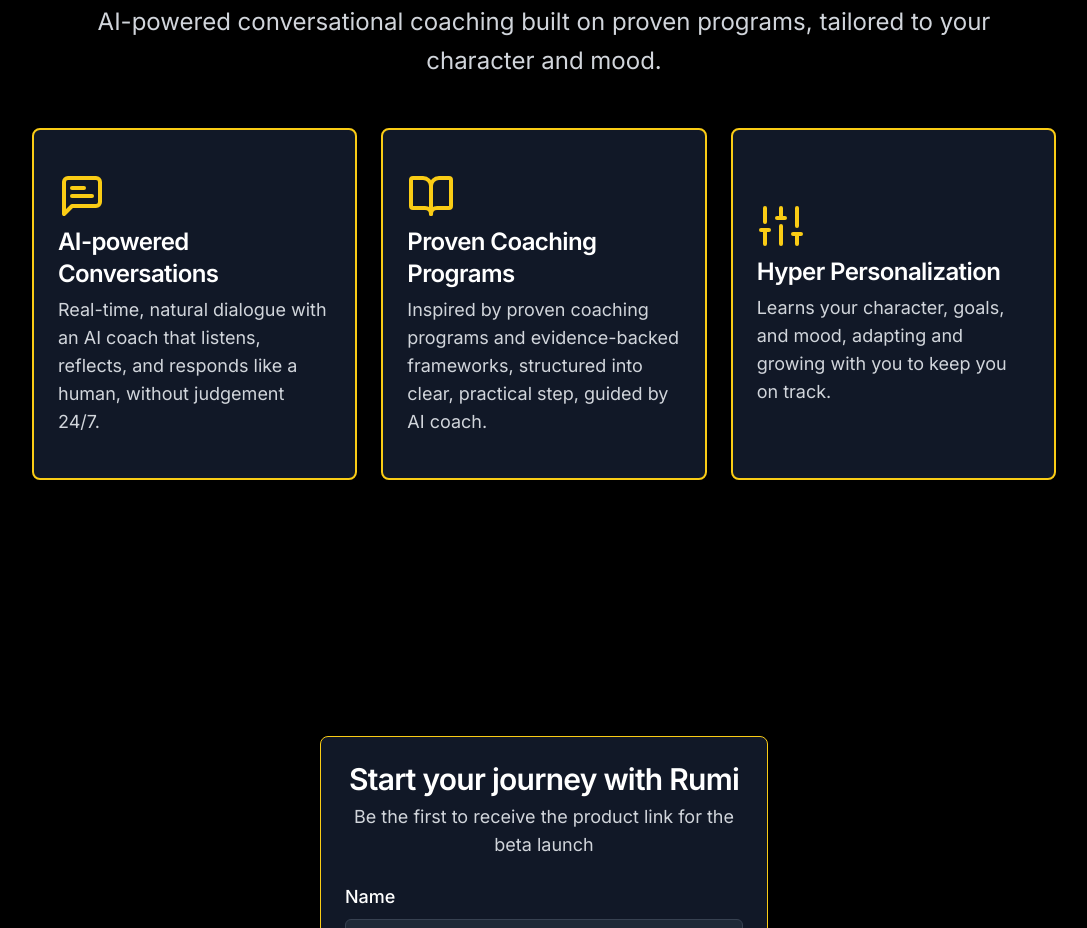
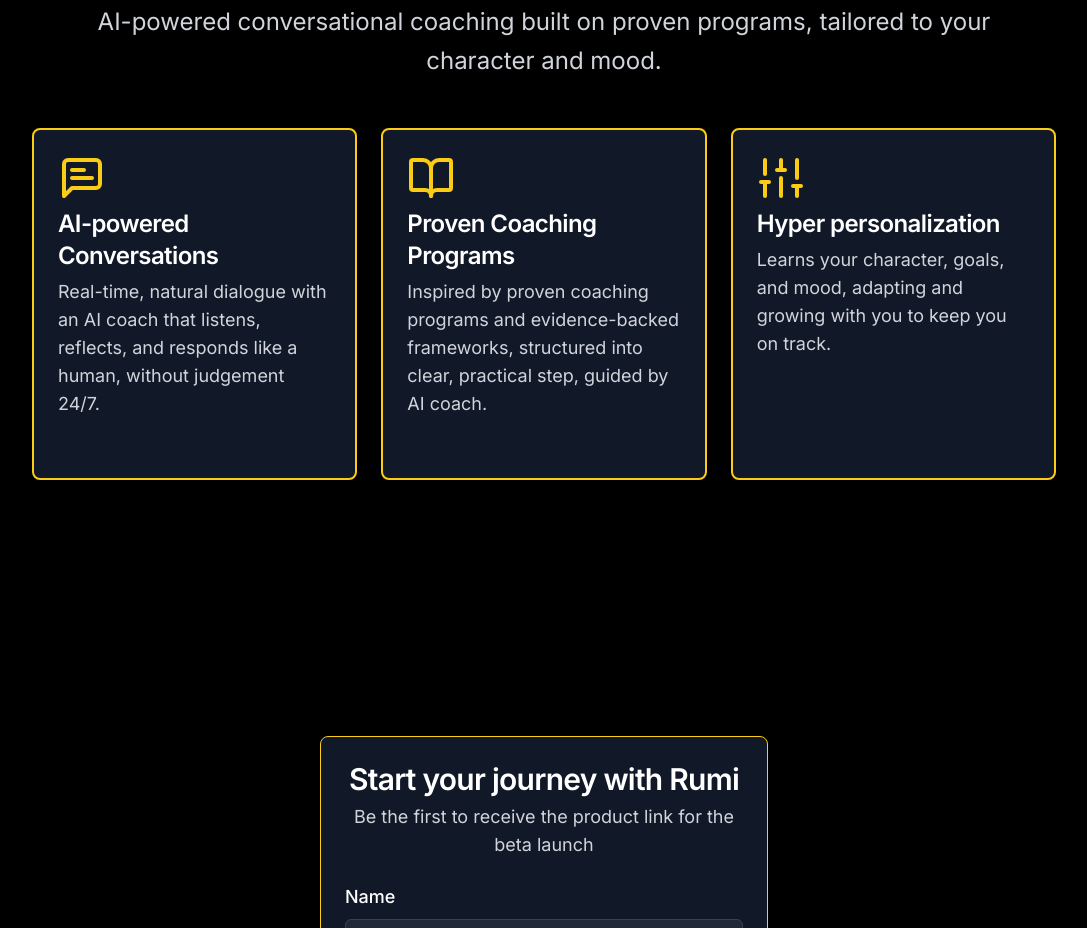
Before and after one commit to Rumi-team/Frontend_Web_App, a Next.js app: page / in a window 1280 px wide. Shown: the part 1083-2011 px from the top of the page, without its empty margins (96-1183 px from the left). Built offline with nearby package versions, Linux system fonts and the light colour scheme.

Commit message:
features in the second page is updated

```diff
--- a/app/page.tsx
+++ b/app/page.tsx
@@ -243,7 +243,7 @@ export default function Home() {
                 </p>
               </div>
             </div>
-            <div className="mx-auto grid max-w-5xl grid-cols-1 gap-6 md:grid-cols-3 mt-12">
+            <div className="mx-auto grid max-w-5xl grid-cols-1 gap-6 md:grid-cols-3 mt-12 items-start">
               <Card className="border-2 border-yellow-400 bg-gray-900 text-white min-h-[22rem]">
                 <CardHeader className="h-full flex flex-col justify-center">
                   <MessageSquareText className="h-12 w-12 text-yellow-400" />
@@ -262,10 +262,10 @@ export default function Home() {
                   </CardDescription>
                 </CardHeader>
               </Card>
-              <Card className="border-2 border-yellow-400 bg-gray-900 text-white min-h-[22rem]">
+              <Card className="border-2 border-yellow-400 bg-gray-900 text-white min-h-[22rem] self-start">
                 <CardHeader className="h-full flex flex-col justify-center">
                   <Sliders className="h-12 w-12 text-yellow-400" />
-                  <CardTitle className="mt-4 text-xl md:text-2xl">Hyper Personalization</CardTitle>
+                  <CardTitle className="mt-4 text-xl md:text-2xl">Hyper personalization</CardTitle>
                   <CardDescription className="text-gray-300 text-base md:text-lg">
                     Learns your character, goals, and mood, adapting and growing with you to keep you on track.
                   </CardDescription>
```
